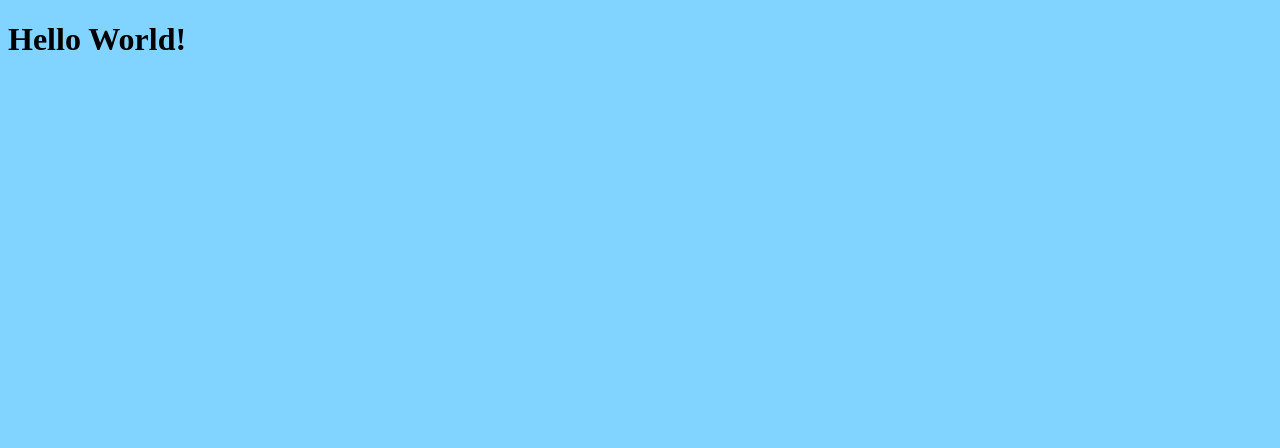
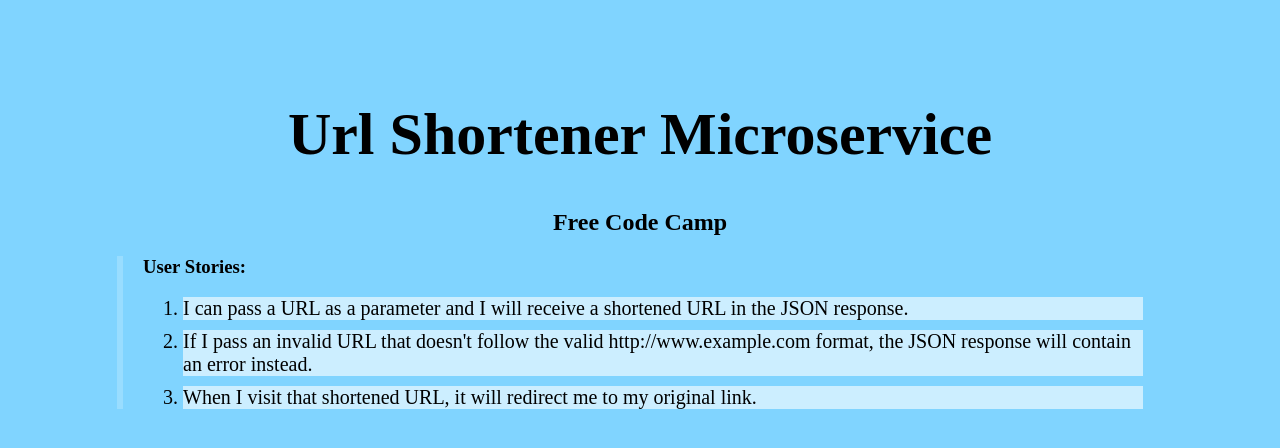
Before and after one commit to metasci/url-shortener, a website: page client/index.html in a window 1280 px wide. Drawn offline with Linux system fonts and the light colour scheme; files that its build step writes are made by us from their sources; a web font is replaced by a local one.

Commit message:
update html css url-validation

```diff
--- a/app/shortener.js
+++ b/app/shortener.js
@@ -32,7 +32,7 @@
 
 // is the url valid?
 function testUrl(url){
-    var regex = /[-a-zA-Z0-9@:%._\+~#=]{2,256}\.[a-z]{2,6}\b([-a-zA-Z0-9@:%_\+.~#?&//=]*)/;
+    var regex = /((([A-Za-z]{3,9}:(?:\/\/)?)(?:[-;:&=\+\$,\w]+@)?[A-Za-z0-9.-]+|(?:www.|[-;:&=\+\$,\w]+@)[A-Za-z0-9.-]+)((?:\/[\+~%\/.\w-_]*)?\??(?:[-\+=&;%@.\w_]*)#?(?:[\w]*))?)/;
     return regex.test(url);
 }
 
--- a/client/css/main.css
+++ b/client/css/main.css
@@ -1,3 +1,25 @@
 body {
     background-color: #80d4ff;
 }
+
+h1 {
+    font-size: 60px;
+}
+
+.topBox {
+    font-family: 'Inknut Antiqua', serif;
+    margin-top: 100px;
+    text-align: center;
+}
+.user {
+	border-left: 6px solid #99ddff;
+	margin: 0 auto;
+	padding: 0 20px;
+	width: 1000px;
+}
+
+.user li {
+	background-color: #cceeff;
+	font-size: 20px;
+	margin: 0 0 10px 0;
+}
--- a/client/index.html
+++ b/client/index.html
@@ -4,8 +4,22 @@
     <title>url-shortener</title>
 
     <link rel="stylesheet" href="./client/css/main.css" type="text/css" />
+    <link href='https://fonts.googleapis.com/css?family=Inknut+Antiqua:900' rel='stylesheet' type='text/css'>
   </head>
   <body>
-    <h1>Hello World!</h1>
+    <div class="topBox">
+      <h1>Url Shortener Microservice</h1>
+      <h2>Free Code Camp</h2>
+    </div>
+    <div class="user">
+			<h3>User Stories:</h3>
+			<ol>
+				<li>I can pass a URL as a parameter and I will receive a shortened URL in the JSON response.</li>
+				<li>If I pass an invalid URL that doesn't follow the valid http://www.example.com format, the JSON response will contain an error instead.</li>
+				<li>When I visit that shortened URL, it will redirect me to my original link.</li>
+			</ol>
+		</div>
+
+
   </body>
 </html>
```
